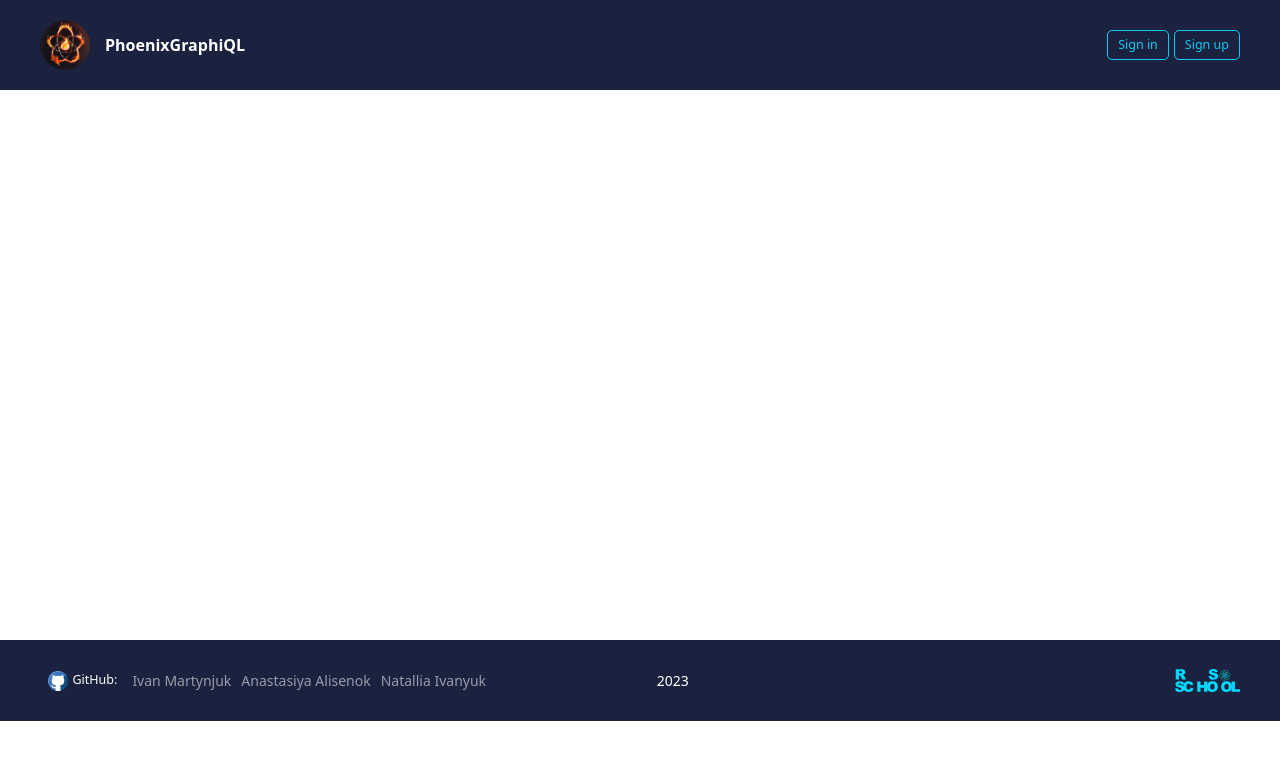
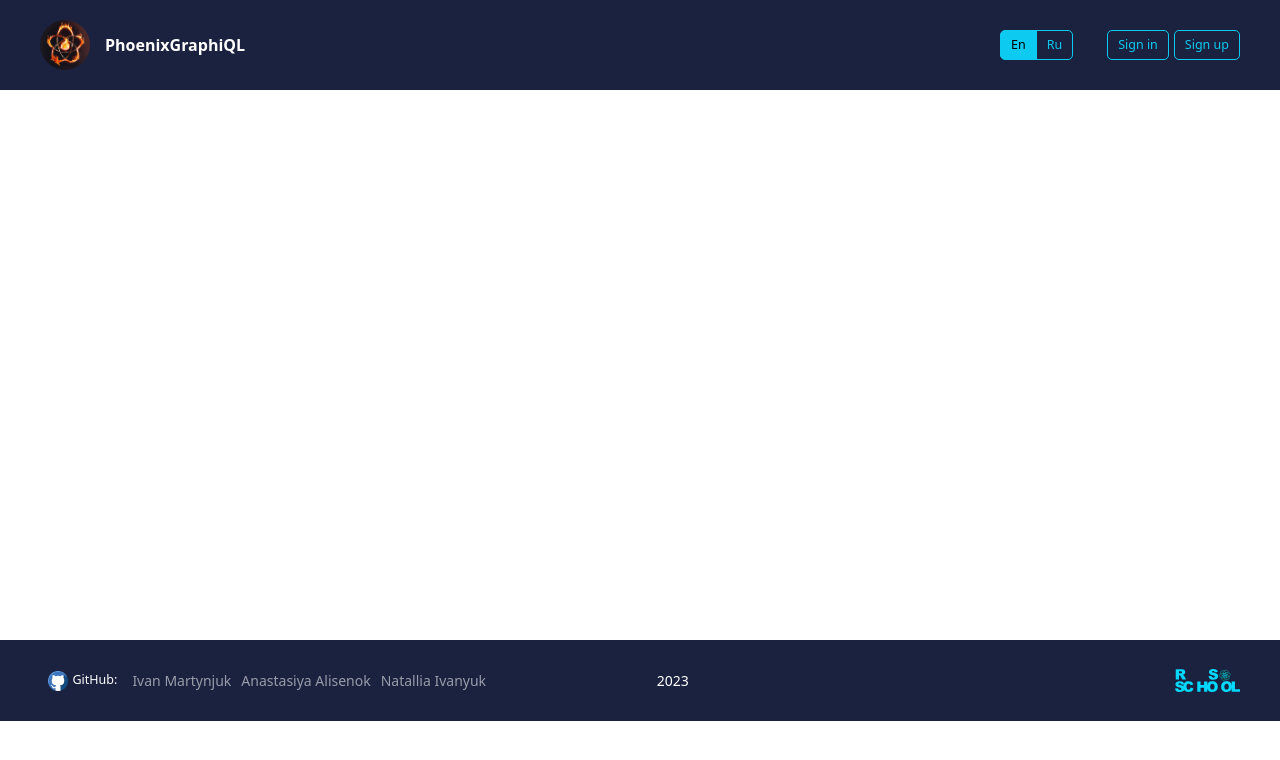
Before and after one commit to GoodValts/graphql-app, a React (Vite) app: page / in a window 1280 px wide. Shown: the top 760 px of the page. Built offline with nearby package versions, Linux system fonts and the light colour scheme.

Commit message:
feat: add toggle lang

```diff
--- a/src/components/Header/header.module.scss
+++ b/src/components/Header/header.module.scss
@@ -20,6 +20,10 @@
     font-size: 1.4rem;
     transition: all 0.5s linear;
   }
+}
+
+.container {
+  width: 20%;
 }
 
 .logo {
--- a/src/components/Header/header.tsx
+++ b/src/components/Header/header.tsx
@@ -1,14 +1,18 @@
-import { Nav, Stack, Button } from 'react-bootstrap';
+import { Nav, Stack, Button, ButtonGroup, ToggleButton } from 'react-bootstrap';
 import { useNavigate } from 'react-router-dom';
 import { useContext, useEffect, useState } from 'react';
 import styles from './header.module.scss';
 import logo from '../../assets/img/logo.png';
 import { AuthContext } from '../../controllers/appControllers';
 
-let timeout;
 let scroll = 0;
+const radios = [
+  { name: 'En', value: '1' },
+  { name: 'Ru', value: '2' },
+];
 
 const Header = (): JSX.Element => {
+  const [radioValue, setRadioValue] = useState('1');
   const { isAuth } = useContext(AuthContext);
   const [scrollWindow, setScrollWindow] = useState(false);
   const navigate = useNavigate();
@@ -33,7 +37,24 @@ const Header = (): JSX.Element => {
         <img src={logo} className={styles.logo} alt="logo" />
         <span>PhoenixGraphiQL</span>
       </Stack>
-      <Stack direction="horizontal" className="ms-auto">
+      <Stack direction="horizontal" className={`ms-auto ${styles.container}`}>
+        <ButtonGroup>
+          {radios.map((radio, ind) => (
+            <ToggleButton
+              key={radio.value}
+              id={`radio-${ind}`}
+              type="radio"
+              name="radio"
+              variant="outline-info"
+              value={radio.value}
+              size="lg"
+              checked={radioValue === radio.value}
+              onChange={(e): void => setRadioValue(e.currentTarget.value)}
+            >
+              {radio.name}
+            </ToggleButton>
+          ))}
+        </ButtonGroup>
         {isAuth ? (
           <>
             <Nav
```
